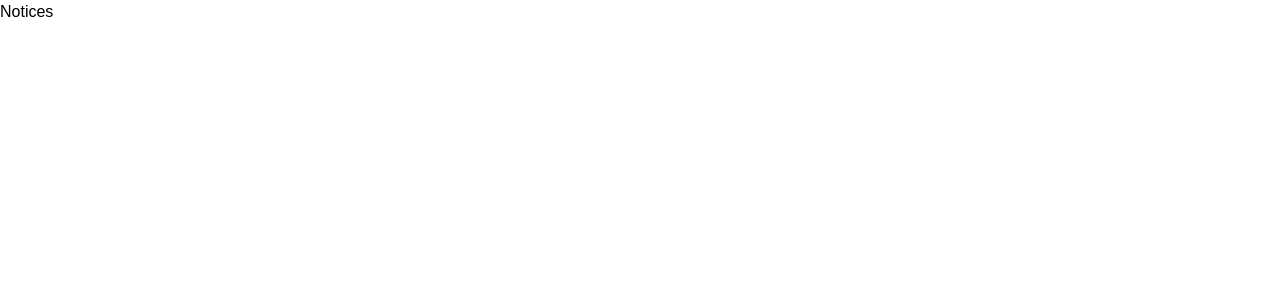
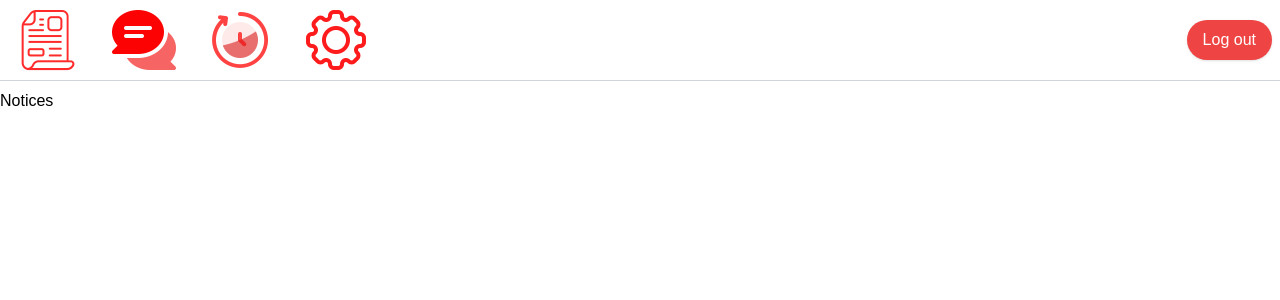
Before and after one commit to Dominykas359/Book_Exchange_App_FE, a React (Vite) app: page /notices in a window 1280 px wide. Shown: the top 300 px of the page. Built offline with nearby package versions, Linux system fonts and the light colour scheme.

Commit message:
using header in components

```diff
--- a/src/components/main/History.tsx
+++ b/src/components/main/History.tsx
@@ -1,8 +1,10 @@
+import Header from "../../utilities/Header";
 
 function History(){
 
     return(
         <div>
+            <Header />
             <h1>History</h1>
         </div>
     );
--- a/src/components/main/Notices.tsx
+++ b/src/components/main/Notices.tsx
@@ -1,8 +1,10 @@
+import Header from "../../utilities/Header";
 
 function Notices(){
 
     return(
         <div>
+            <Header />
             <h1>Notices</h1>
         </div>
     );
--- a/src/components/main/Settings.tsx
+++ b/src/components/main/Settings.tsx
@@ -1,8 +1,10 @@
+import Header from "../../utilities/Header";
 
 function Settings(){
 
     return(
         <div>
+            <Header />
             <h1>Settings</h1>
         </div>
     );
```
